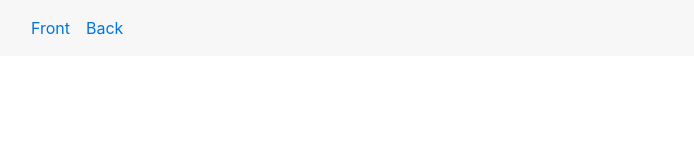
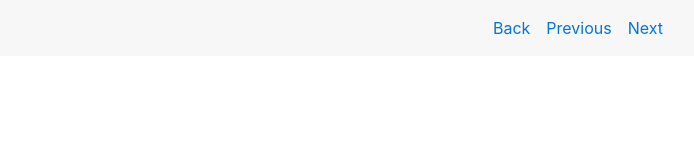
Before and after one commit to dnzengou/heraspace_business_card, a website: page back.html in a window 1280 px wide. Shown: the whole page, without its empty margins (62-756 px from the left). Drawn offline with nearby package versions, Linux system fonts and the light colour scheme.

```diff
--- a/back.html
+++ b/back.html
@@ -20,15 +20,18 @@
 <body>
 
     <nav class="navbar navbar-toggleable-md navbar-static-top bg-faded">
-        <div class="container">
+        <div class="container-fluid">
 
             <div class="collapse navbar-collapse" id="navbarNav">
                 <ul class="navbar-nav">
                     <li class="nav-item">
-                        <a class="nav-link" href="index.html"> Front </a>
+                        <a class="nav-link" href="x-business-card_back.html"> Back </a>
                     </li>
                     <li class="nav-item">
-                        <a class="nav-link" href="back.html"> Back </a>
+                        <a class="nav-link" href="index.html"> Previous </a>
+                    </li>
+                    <li class="nav-item">
+                        <a class="nav-link" href="#"> Next </a>
                     </li>
                 </ul>
             </div>
```
Also changed, not shown: x-business-card_back.html (+1 -1 lines), x-business-card_desire_front.html (+1 -1 lines), README.md, img/heraspace-business-card_bg_white.png (deleted), img/heraspace_business_card_back.png, img/heraspace_business_card_back_resized.png (added), img/heraspace_business_card_desire.png, img/heraspace_business_card_desire_resized.png (added), img/heraspace_business_card_isaac.png, img/heraspace_business_card_isaac_resized.png (added).
